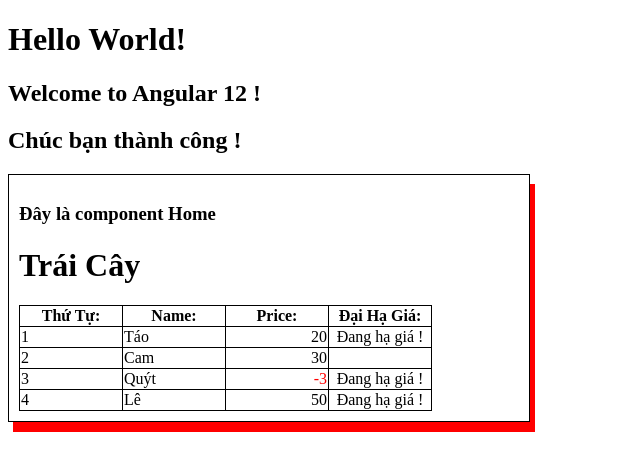
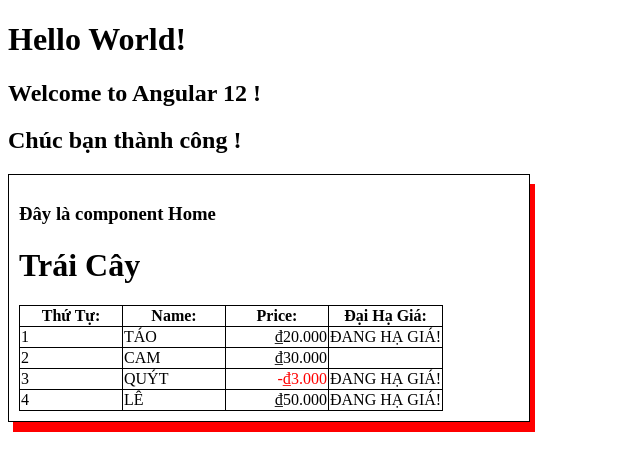
Before and after one commit to hoan010299/LearnAngular12, an Angular app: page / in a window 1280 px wide. Shown: the top 470 px of the page, without its empty margins (0-640 px from the left). Built offline with nearby package versions, Linux system fonts and the light colour scheme.

Commit message:
Pipe Angular

```diff
--- a/src/app/app.module.ts
+++ b/src/app/app.module.ts
@@ -6,12 +6,14 @@
 import { AppComponent } from './app.component';
 import { HomeComponent } from './home/home.component';
 import { AboutComponent } from './about/about.component';
+import { OnSalePipe } from './on-sale.pipe';
 
 @NgModule({
   declarations: [
     AppComponent,
     HomeComponent,
-    AboutComponent
+    AboutComponent,
+    OnSalePipe
   ],
   imports: [
     BrowserModule,
--- a/src/app/home/home.component.html
+++ b/src/app/home/home.component.html
@@ -12,12 +12,12 @@
       <td>
         {{ i + 1 }}
       </td>
-      <td>{{ trai.name }}</td>
+      <td>{{ trai.name | uppercase }}</td>
       <td class="right">
-        <span [ngClass]="{ 'so-am': trai.price < 0 }">{{ trai.price }}</span>
+        <span [ngClass]="{ 'so-am': trai.price < 0 }">{{ trai.price | currency : "VND" :"symbol":"1.3"}}</span>
       </td>
       <td class="center">
-        <span *ngIf="trai.haGia">Đang hạ giá !</span>
+        <span>{{trai.haGia | onSale |uppercase}}</span>
       </td>
     </tr>
   </table>
--- /dev/null
+++ b/src/app/on-sale.pipe.ts
@@ -0,0 +1,14 @@
+import { Pipe, PipeTransform } from '@angular/core';
+
+@Pipe({
+  name: 'onSale',
+})
+export class OnSalePipe implements PipeTransform {
+  transform(value: unknown, ...args: unknown[]): string {
+    // console.log('My pipe', value);
+    if (value) {
+      return 'Đang hạ giá!';
+    }
+    return '';
+  }
+}
```
Also changed, not shown: 1 other file (tests, documents, lock files or other folders).
